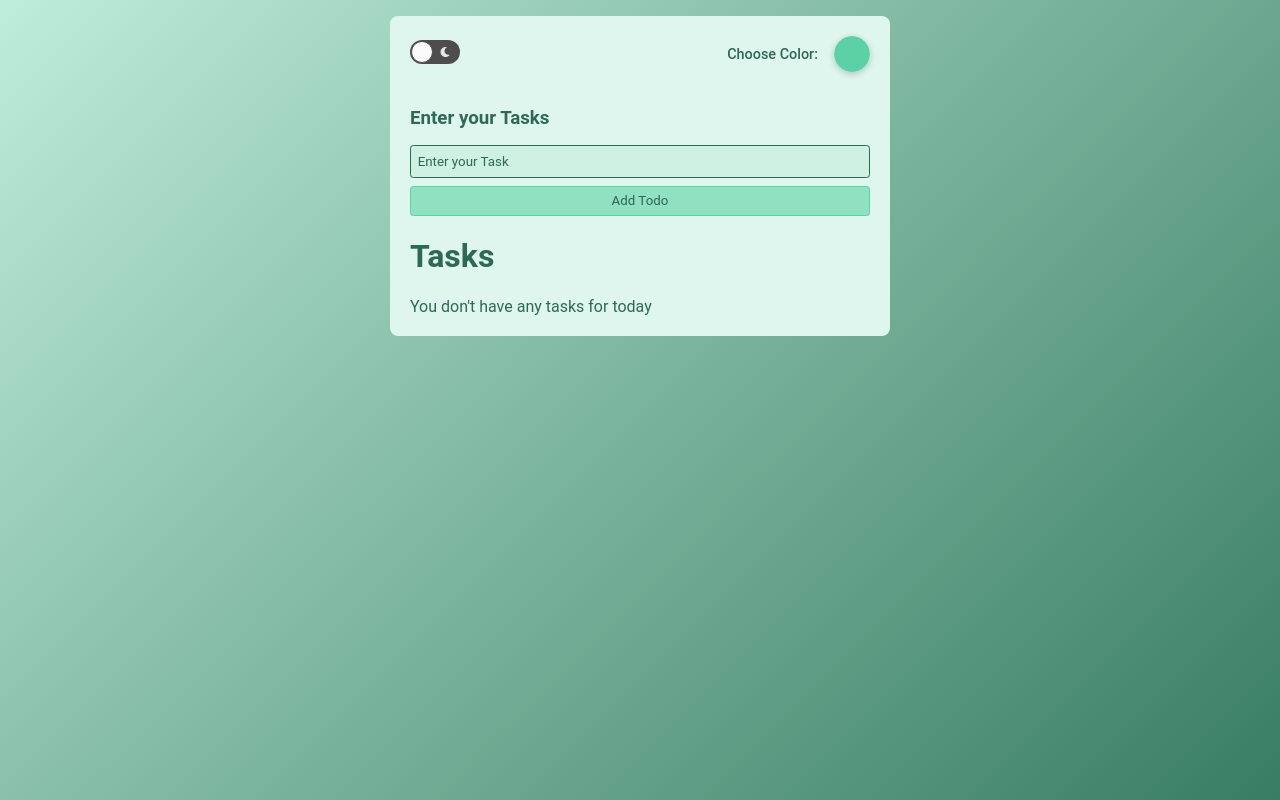
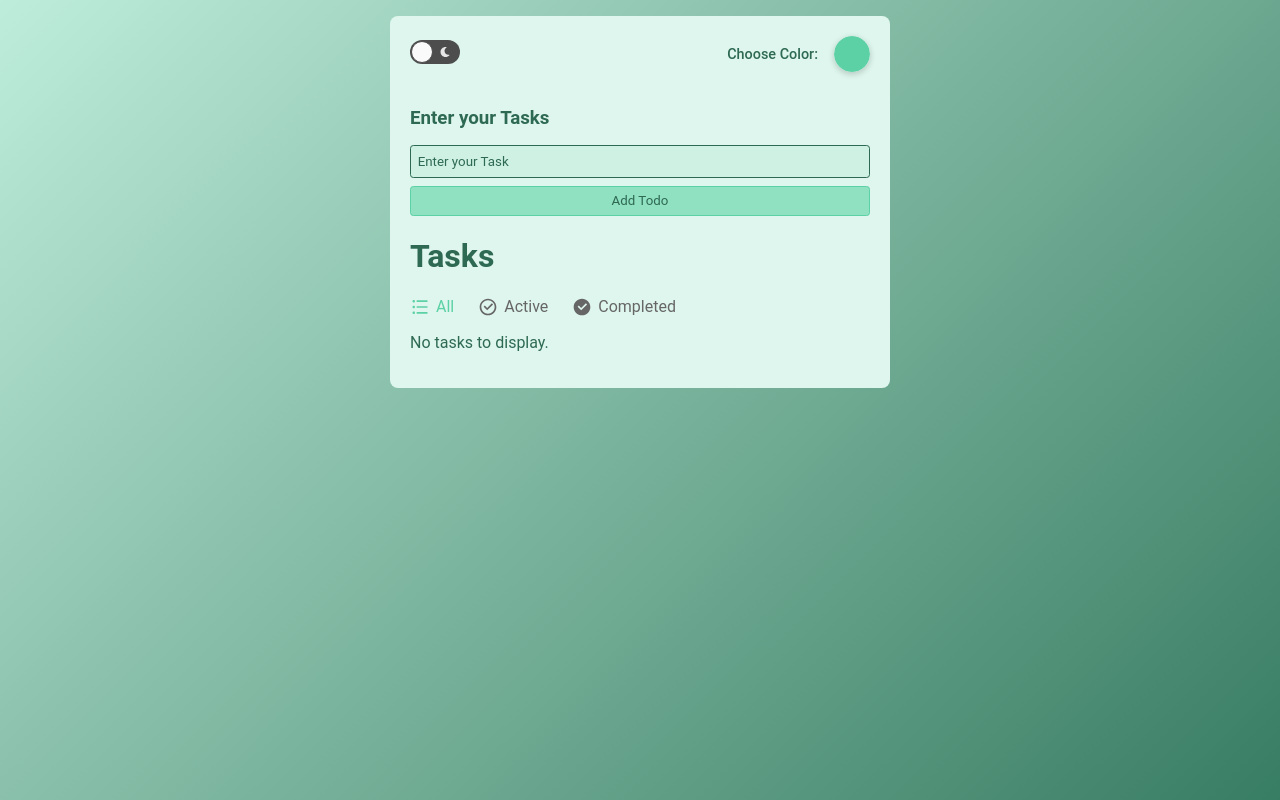
Before and after one commit to hxko/react-todo-app, a React (Vite) app: page / in a window 1280 px wide. Built offline with nearby package versions, Linux system fonts and the light colour scheme.

Commit message:
FEATURE: Filter

```diff
--- /dev/null
+++ b/src/components/TodoFilter.tsx
@@ -0,0 +1,43 @@
+import React from 'react';
+import { RiListUnordered, RiCheckboxCircleLine, RiCheckboxCircleFill } from 'react-icons/ri';
+
+export type FilterType = 'all' | 'active' | 'completed';
+
+interface TodoFilterProps {
+  currentFilter: FilterType;
+  onChange: (filter: FilterType) => void;
+}
+
+const TodoFilter: React.FC<TodoFilterProps> = ({ currentFilter, onChange }) => {
+  const filters: { label: string; icon: JSX.Element; value: FilterType }[] = [
+    { label: 'All', icon: <RiListUnordered size={20} />, value: 'all' },
+    { label: 'Active', icon: <RiCheckboxCircleLine size={20} />, value: 'active' },
+    { label: 'Completed', icon: <RiCheckboxCircleFill size={20} />, value: 'completed' },
+  ];
+
+  return (
+    <nav style={{ display: 'flex', gap: '1.5rem', marginBottom: '1rem', userSelect: 'none' }}>
+      {filters.map(({ label, icon, value }) => (
+        <div
+          key={value}
+          onClick={() => onChange(value)}
+          style={{
+            display: 'flex',
+            alignItems: 'center',    // Vertically centers icon and text
+            cursor: 'pointer',
+            color: currentFilter === value ? 'var(--primary-color)' : '#666',
+            userSelect: 'none',
+          }}
+          title={`${label} tasks`}
+        >
+          <span style={{ marginRight: 6, display: 'flex', alignItems: 'center' }}>
+            {icon}
+          </span>
+          <span>{label}</span>
+        </div>
+      ))}
+    </nav>
+  );
+};
+
+export default TodoFilter;
--- a/src/components/TodoList.tsx
+++ b/src/components/TodoList.tsx
@@ -1,22 +1,32 @@
-import TodoItem from './TodoItem'
-import { useTodoContext } from '../context/TodoContext'
+import React, { useState } from 'react';
+import TodoItem from './TodoItem';
+import { useTodoContext } from '../context/TodoContext';
+import TodoFilter, { FilterType } from './TodoFilter';
 
 const TodoList = () => {
   const { todos } = useTodoContext();
+  const [filter, setFilter] = useState<FilterType>('all');
+
+  const filteredTodos = todos.filter(todo => {
+    if (filter === 'active') return !todo.completed;
+    if (filter === 'completed') return todo.completed;
+    return true;
+  });
 
   return (
-    <ul className="list">
-      {todos.length === 0 && "You don't have any tasks for today"}
-      {todos.map(todo => (
-        <TodoItem
-          key={todo.id}
-          id={todo.id}
-          title={todo.title}
-          completed={todo.completed}
-        />
-      ))}
-    </ul >
-  )
-}
+    <>
+      <TodoFilter currentFilter={filter} onChange={setFilter} />
+      {filteredTodos.length === 0 ? (
+        <p>No tasks to display.</p>
+      ) : (
+        <ul className="list">
+          {filteredTodos.map(todo => (
+            <TodoItem key={todo.id} {...todo} />
+          ))}
+        </ul>
+      )}
+    </>
+  );
+};
 
-export default TodoList
+export default TodoList;
```
